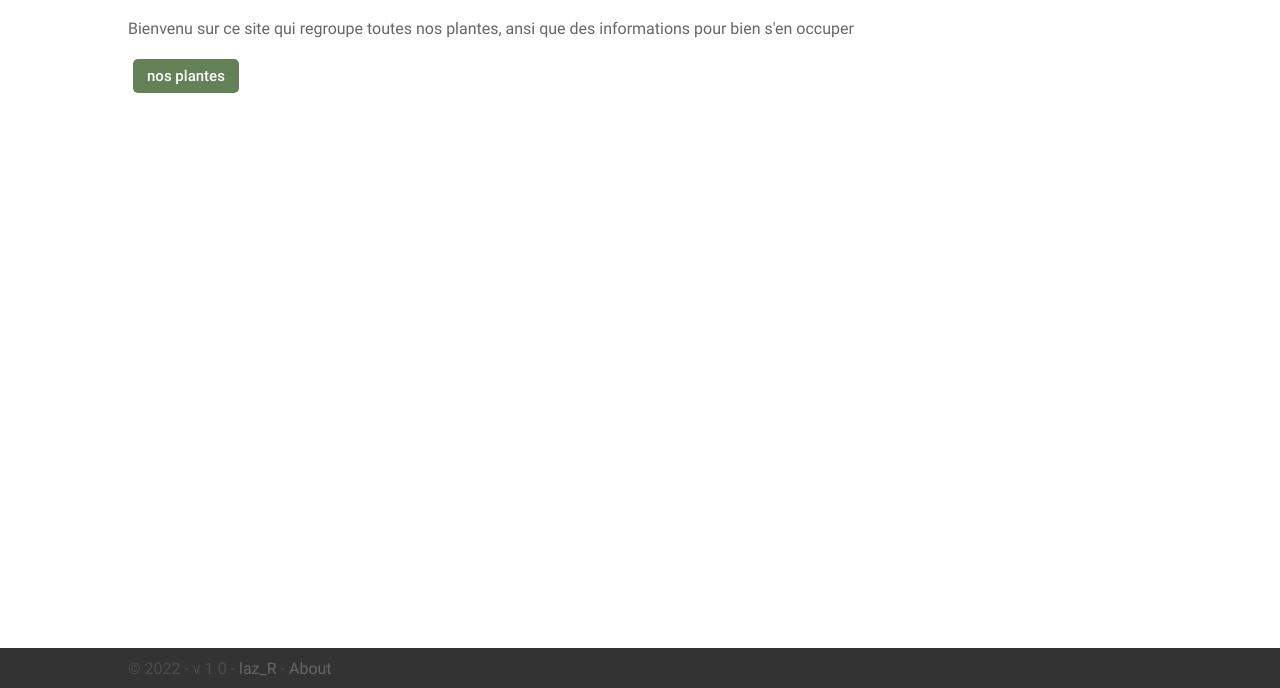
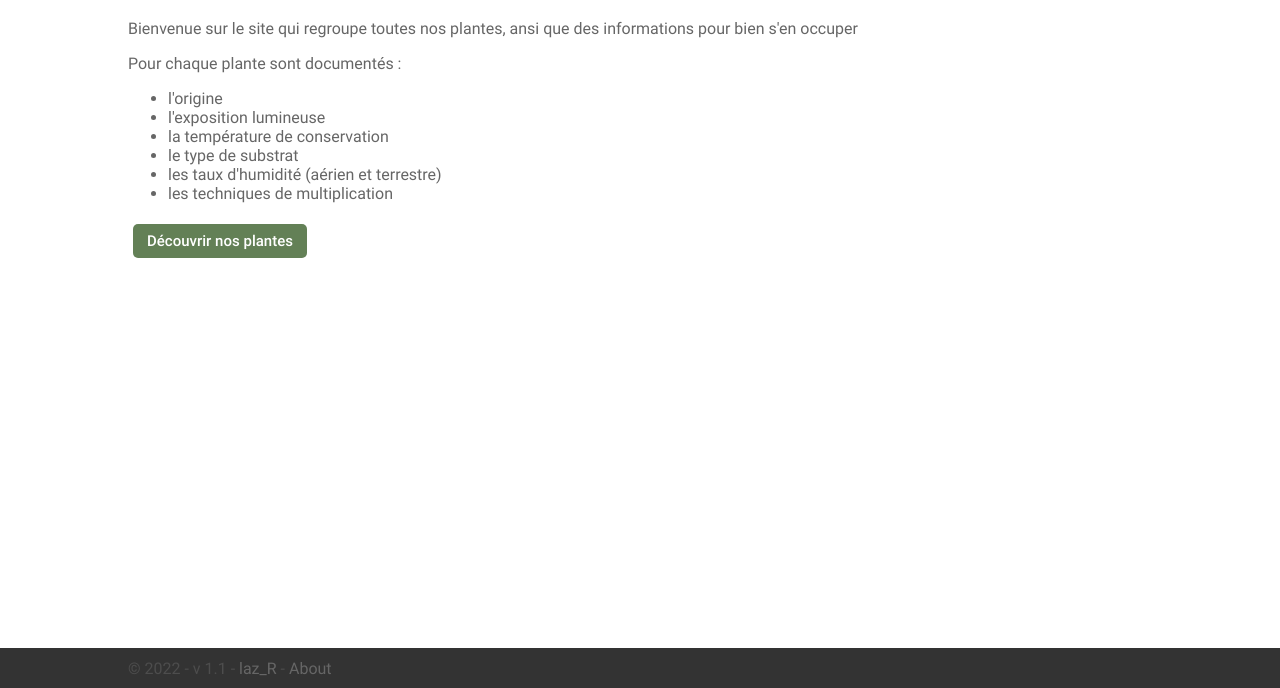
Before and after one commit to LAZ-R/les-plantes-de-pierre-et-clement, a website with bundled scripts: page index.html in a window 1280 px wide. Shown: the part 112-800 px from the top of the page. Built offline with nearby package versions, Linux system fonts and the light colour scheme.

Commit message:
v1.1 : mise en place de textes

```diff
--- a/js/components/footer/footer.component.js
+++ b/js/components/footer/footer.component.js
@@ -3,7 +3,7 @@ export const render = () => {
     const footer = document.createElement('footer');
     footer.innerHTML =
         '<div>' +
-            '&copy; ' + year + ' - v 1.0 - <a href="https://laz-r.github.io/">laz_R</a> - <a href="./about.html">About</a>' +
+            '&copy; ' + year + ' - v 1.1 - <a href="https://laz-r.github.io/">laz_R</a> - <a href="./about.html">About</a>' +
         '</div>';
 
     document.getElementById('body').appendChild(footer);
--- a/js/components/itemPad/itemPad.component.js
+++ b/js/components/itemPad/itemPad.component.js
@@ -2,7 +2,6 @@ export const render = (item, route) => {
     const itemPad = document.createElement('a');
     itemPad.setAttribute('class', 'item-pad');
     itemPad.setAttribute('href', route);
-    console.log(item.photos.size);
     if (item.photos.length != 0) {
         itemPad.innerHTML =
         '<div class="item-pad-image" style="background-image: url(./images/plants/' + item.photos[0] + ');" alt="item-depiction"></div>' +
--- a/js/components/itemPad/itemPad.style.css
+++ b/js/components/itemPad/itemPad.style.css
@@ -9,7 +9,7 @@
     justify-content: space-between;
     align-items: center;
     width: 90%;
-    height: 250px;
+    height: 230px;
     border-radius: 10px;
     box-shadow: #00000035 0 10px 20px;
     font-family: Roboto-Bold;
@@ -33,6 +33,7 @@
     min-width: 150px;
     height: 150px;
     margin: auto auto;
+    margin-bottom: 0;
     border-radius: 10px;
 }
 
--- a/js/pages/index/index.page.js
+++ b/js/pages/index/index.page.js
@@ -11,14 +11,24 @@ const renderView = () => {
     page.appendChild(document.createElement('h1')).innerHTML =
         'Salut !';
     page.appendChild(document.createElement('p')).innerHTML =
-        'Bienvenu sur ce site qui regroupe toutes nos plantes, ansi que des informations pour bien s\'en occuper';
+        'Bienvenue sur le site qui regroupe toutes nos plantes, ansi que des informations pour bien s\'en occuper';
+        page.appendChild(document.createElement('p')).innerHTML =
+        'Pour chaque plante sont documentés :' +
+        '<ul>'+
+            '<li>l\'origine</li>' +
+            '<li>l\'exposition lumineuse</li>' +
+            '<li>la température de conservation</li>' +
+            '<li>le type de substrat</li>' +
+            '<li>les taux d\'humidité (aérien et terrestre)</li>' +
+            '<li>les techniques de multiplication</li>' +
+        '</ul>';
 
     const plantsButton = document.createElement('button');
     plantsButton.setAttribute('class', 'primary-button');
     plantsButton.addEventListener('click', () => {
         window.open('./items.html', '_self');
     })
-    plantsButton.innerHTML = 'nos plantes';
+    plantsButton.innerHTML = 'Découvrir nos plantes';
 
     page.appendChild(plantsButton);
 
--- a/js/pages/items/items.page.js
+++ b/js/pages/items/items.page.js
@@ -13,8 +13,6 @@ const renderView = () => {
     const page = document.createElement('div');
     page.appendChild(document.createElement('h1')).innerHTML =
         pageTitle;
-    page.appendChild(document.createElement('p')).innerHTML =
-        'Voici la liste quasi complète des plantes que nous possédons.';
 
     const gridContainer = COMPONENT_ITEMS_GRID.render();
 
```
